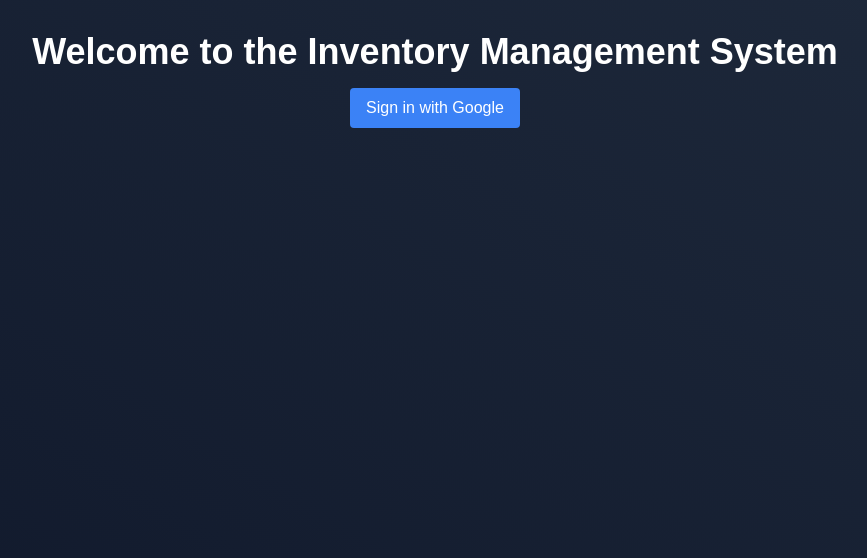
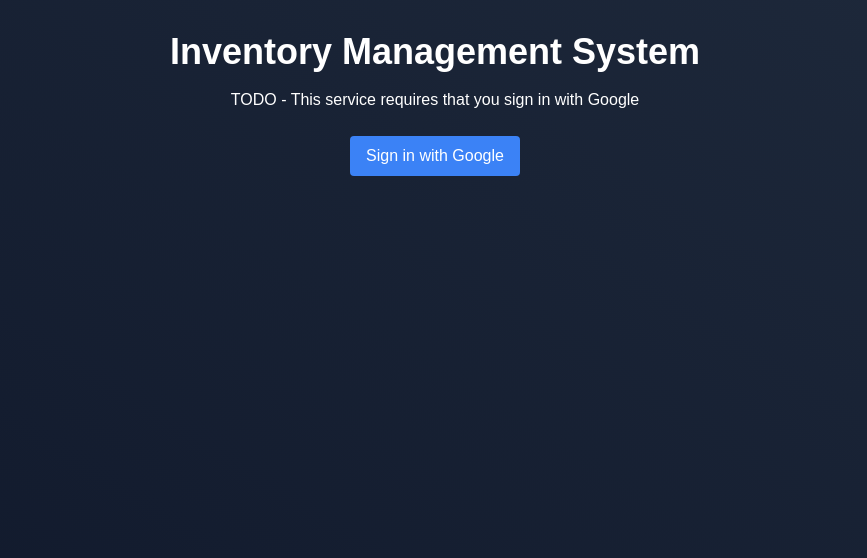
Before and after one commit to CorbinIvon/2024FA-CSCI-36-Inventory-System, a Next.js app: page / in a window 1280 px wide. Shown: the top 558 px of the page, without its empty margins (205-1072 px from the left). Built offline with nearby package versions, Linux system fonts and the light colour scheme.

Commit message:
Minor changes to UI

```diff
--- a/src/app/components/auth/GoogleSignIn.jsx
+++ b/src/app/components/auth/GoogleSignIn.jsx
@@ -1,5 +1,5 @@
 // src/components/auth/GoogleSignIn.jsx
-import { useState } from 'react';
+import { useState } from "react";
 
 export default function GoogleSignIn({ onSignIn }) {
   const [isSignedIn, setIsSignedIn] = useState(false);
@@ -7,8 +7,8 @@
   const handleSignIn = () => {
     // Dummy user data for testing
     const dummyUser = {
-      email: 'test@test.test',
-      id: '1',
+      email: "test@test.test",
+      id: "1",
     };
 
     // Simulate the sign-in process
@@ -27,7 +27,7 @@
           Sign in with Google
         </button>
       ) : (
-        <p>You are signed in as test@test.test</p>
+        <p>You are signed in</p>
       )}
     </div>
   );
--- a/src/app/components/search/SearchBar.jsx
+++ b/src/app/components/search/SearchBar.jsx
@@ -1,7 +1,7 @@
-import { useState } from 'react';
+import { useState } from "react";
 
 const SearchBar = ({ data, onSearchResults }) => {
-  const [query, setQuery] = useState(''); // Store the search input
+  const [query, setQuery] = useState(""); // Store the search input
 
   // Handle input changes and perform fuzzy search on the client side
   const handleInputChange = (event) => {
@@ -10,15 +10,22 @@
 
     if (value.length >= 2) {
       const results = fuzzySearch(value, data); // Perform the fuzzy search on the fetched data
-      onSearchResults(results); // Send results to the parent component
+      if (typeof onSearchResults === "function") {
+        onSearchResults(results);
+      }
     } else {
-      onSearchResults(null); // Reset the search results when the query is too short
+      if (typeof onSearchResults === "function") {
+        onSearchResults(null); // Reset the search results when the query is too short
+      }
     }
   };
 
   // Simple fuzzy search function
   const fuzzySearch = (query, data) => {
     const lowercaseQuery = query.toLowerCase();
+    if (!Array.isArray(data)) {
+      return [];
+    }
     return data.filter((item) =>
       item.name.toLowerCase().includes(lowercaseQuery)
     );
--- a/src/app/layout.tsx
+++ b/src/app/layout.tsx
@@ -14,8 +14,8 @@
 });
 
 export const metadata: Metadata = {
-  title: "Create Next App",
-  description: "Generated by create next app",
+  title: "CSCI 36 - Inventory Front End",
+  description: "A front end for the CSCI 36 Inventory Management System",
 };
 
 export default function RootLayout({
--- a/src/app/page.tsx
+++ b/src/app/page.tsx
@@ -1,11 +1,12 @@
-'use client';
+"use client";
 
-import { useState, useEffect } from 'react';
-import GoogleSignIn from '@/components/auth/GoogleSignIn';
-import LocationList from '@/components/locations/LocationList';
-import Breadcrumb from '@/components/layout/Breadcrumb';
-import { getLocations } from '@/utils/api'; // Import the API utility function
-import { ArrowLeftIcon, HomeIcon } from '@heroicons/react/solid'; // Using Heroicons for icons
+import { useState, useEffect } from "react";
+import GoogleSignIn from "@/components/auth/GoogleSignIn";
+import LocationList from "@/components/locations/LocationList";
+import Breadcrumb from "@/components/layout/Breadcrumb";
+import SearchBar from "@/components/search/SearchBar";
+import { getLocations } from "@/utils/api"; // Import the API utility function
+import { ArrowLeftIcon, HomeIcon } from "@heroicons/react/solid"; // Using Heroicons for icons
 
 type Location = {
   id: string;
@@ -48,18 +49,23 @@
       const response = await getLocations(); // Fetch all locations from the API
 
       // Recursively assign parent references and build the full parent chain
-      const assignParent = (locations: ApiLocation[], parent: Location | null = null): Location[] => {
+      const assignParent = (
+        locations: ApiLocation[],
+        parent: Location | null = null
+      ): Location[] => {
         return locations.map((loc: ApiLocation) => {
           const location: Location = {
             id: loc.id,
             name: loc.name,
-            description: loc.description || '',
+            description: loc.description || "",
             parent: parent, // Reference to the immediate parent
-            children: [] // Initialize children, will populate below
+            children: [], // Initialize children, will populate below
           };
 
           // Recursively assign children, and pass the current location as the parent
-          location.children = loc.children ? assignParent(loc.children, location) : [];
+          location.children = loc.children
+            ? assignParent(loc.children, location)
+            : [];
 
           return location;
         });
@@ -69,7 +75,7 @@
       setLocations(locationsWithParents);
       setLoading(false);
     } catch (error) {
-      console.error('Error fetching locations:', error);
+      console.error("Error fetching locations:", error);
       setLoading(false);
     }
   };
@@ -98,18 +104,27 @@
 
   const renderLocations = () => {
     // If we're scoped into a location, show only the children of the current location
-    const locationsToDisplay = currentLocation ? currentLocation.children || [] : locations;
+    const locationsToDisplay = currentLocation
+      ? currentLocation.children || []
+      : locations;
 
     return (
-      <LocationList locations={locationsToDisplay} onLocationSelect={handleLocationSelect} />
+      <LocationList
+        locations={locationsToDisplay}
+        onLocationSelect={handleLocationSelect}
+      />
     );
   };
 
   return (
     <div className="min-h-screen p-8 bg-gradient-to-tr from-slate-900 to-slate-800 text-white">
+      <div className="flex flex-col items-center justify-center">
+        <h1 className="text-4xl font-bold mb-4">Inventory Management System</h1>
+      </div>
       {!user ? (
         <div className="flex flex-col items-center justify-center">
-          <h1 className="text-4xl font-bold mb-4">Welcome to the Inventory Management System</h1>
+          <p>TODO - This service requires that you sign in with Google</p>
+          <br />
           <GoogleSignIn onSignIn={handleSignIn} />
         </div>
       ) : (
@@ -134,12 +149,15 @@
               </button>
             </div>
           )}
-
+          {/* Search Bar */}
+          <SearchBar data={locations} onSearchResults={setLocations} />
           {/* Breadcrumb Navigation */}
           {currentLocation && (
-            <Breadcrumb currentLocation={currentLocation} onNavigate={handleNavigate} />
+            <Breadcrumb
+              currentLocation={currentLocation}
+              onNavigate={handleNavigate}
+            />
           )}
-
           {/* Current Location Description */}
           {currentLocation && (
             <div className="mb-4 p-4 bg-gradient-to-tl from-slate-600 to-slate-500 shadow rounded">
@@ -147,7 +165,6 @@
               <p>{currentLocation.description}</p>
             </div>
           )}
-
           {/* Location List (show current location's children or root locations) */}
           {loading ? <p>Loading locations...</p> : renderLocations()}
         </div>
```
